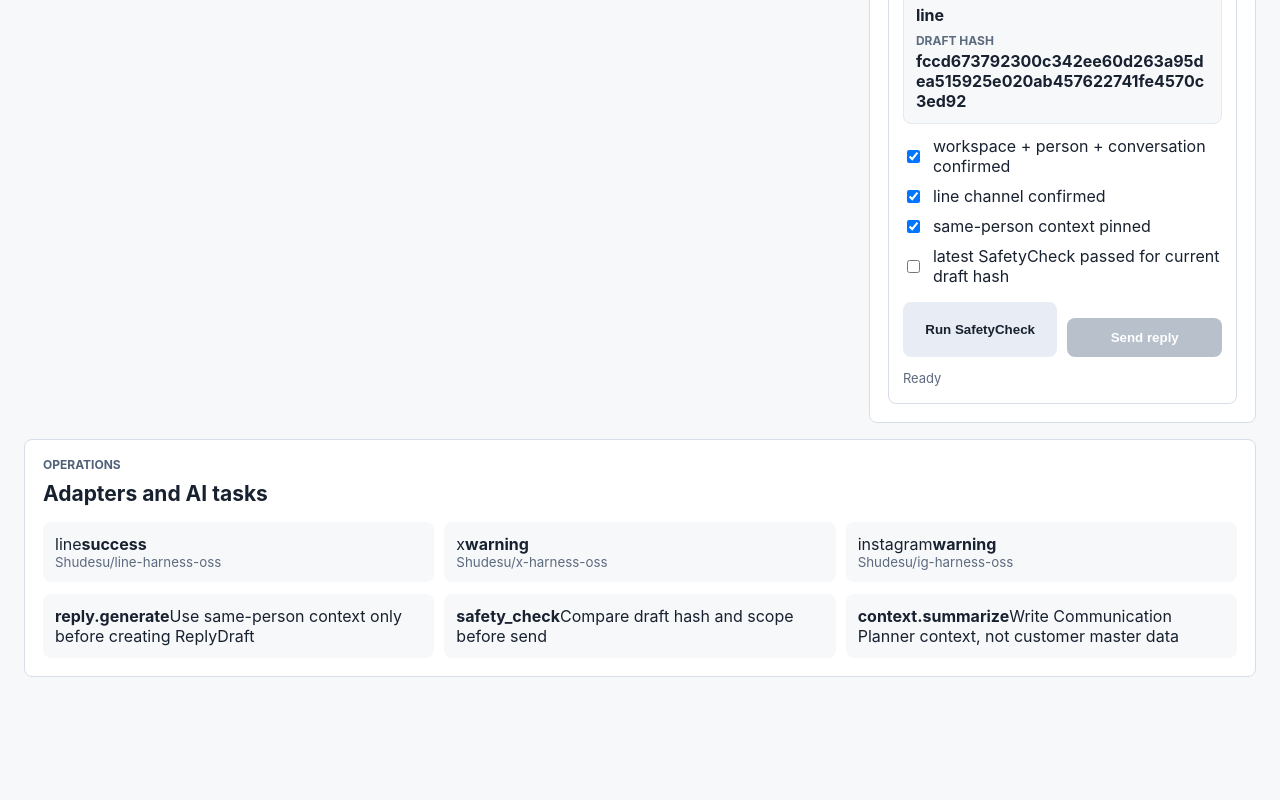
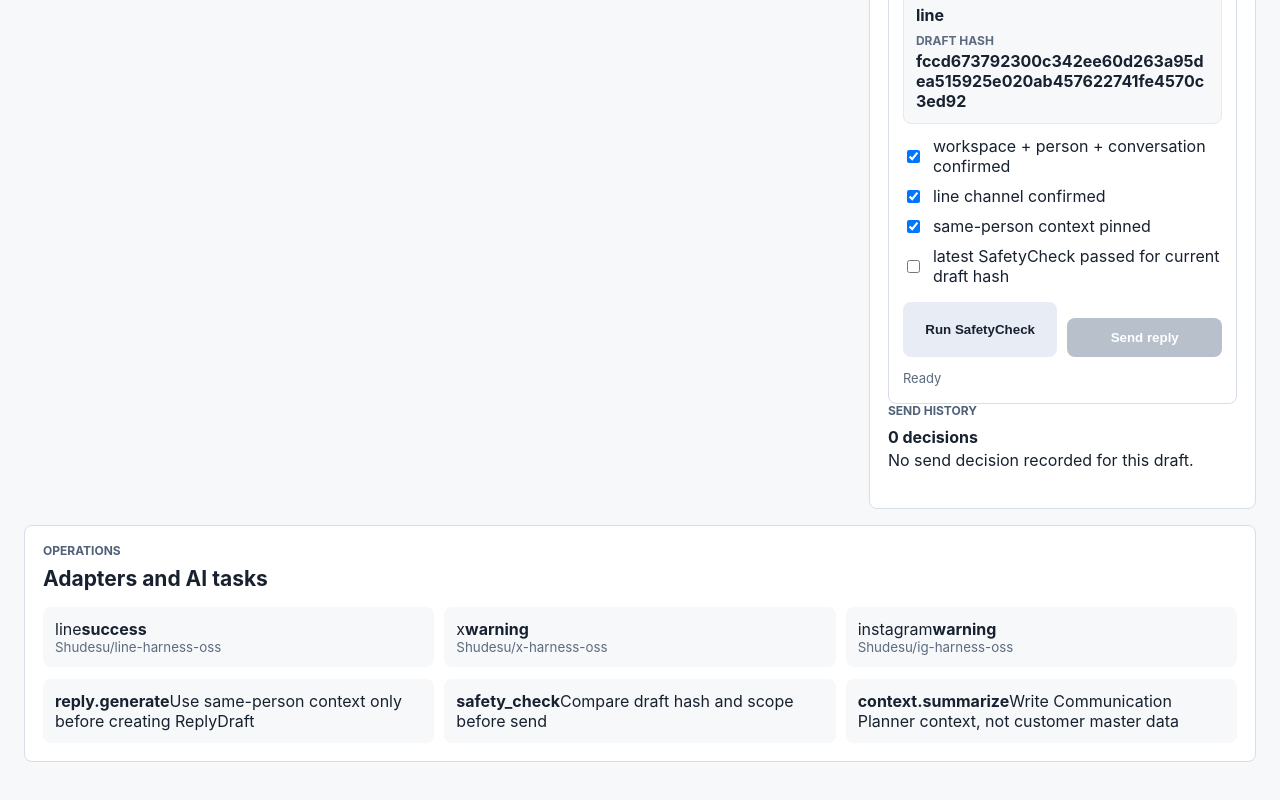
Before and after one commit to karukimori-wq/Communication-Planner, a Next.js app: page / in a window 1280 px wide. Shown: the part 865-1665 px from the top of the page. Before the commit the page ends 1590 px from the top, so only its background shows below. Built offline with nearby package versions, Linux system fonts and the light colour scheme.

Commit message:
Show dashboard send decision history

```diff
--- a/src/app/dashboard-client.tsx
+++ b/src/app/dashboard-client.tsx
@@ -119,6 +119,7 @@ export function CommunicationDashboard({ snapshot }: { snapshot: DashboardSnapsh
     { id: "safety-passed", label: "latest SafetyCheck passed for current draft hash", checked: safetyPassed, setChecked: setSafetyPassed }
   ];
   const sendUnlocked = gateChecks.every((check) => check.checked) && selectedConversation.safety.sendReady;
+  const sendDecisions = selectedConversation.sendDecisions ?? [];
 
   return (
     <div className="dashboard-grid">
@@ -271,6 +272,30 @@ export function CommunicationDashboard({ snapshot }: { snapshot: DashboardSnapsh
             {actionStatus}
           </p>
         </div>
+
+        <div className="send-history-card" aria-label="send decision history">
+          <div className="history-heading">
+            <p className="eyebrow">Send History</p>
+            <strong>{sendDecisions.length} decisions</strong>
+          </div>
+          {sendDecisions.length === 0 ? (
+            <p className="history-empty">No send decision recorded for this draft.</p>
+          ) : (
+            <ul>
+              {sendDecisions.map((decision) => (
+                <li key={decision.sendDecisionId}>
+                  <span>
+                    {decision.channel} / {decision.deliveryMode}
+                  </span>
+                  <small>
+                    SafetyCheck {decision.safetyCheckId} / Hash {decision.contentHash} / {decision.decidedAt}
+                  </small>
+                  <small>Adapter {decision.adapterReference}</small>
+                </li>
+              ))}
+            </ul>
+          )}
+        </div>
       </section>
 
       <section className="panel operations-panel" aria-label="adapter and AI platform status">
```
